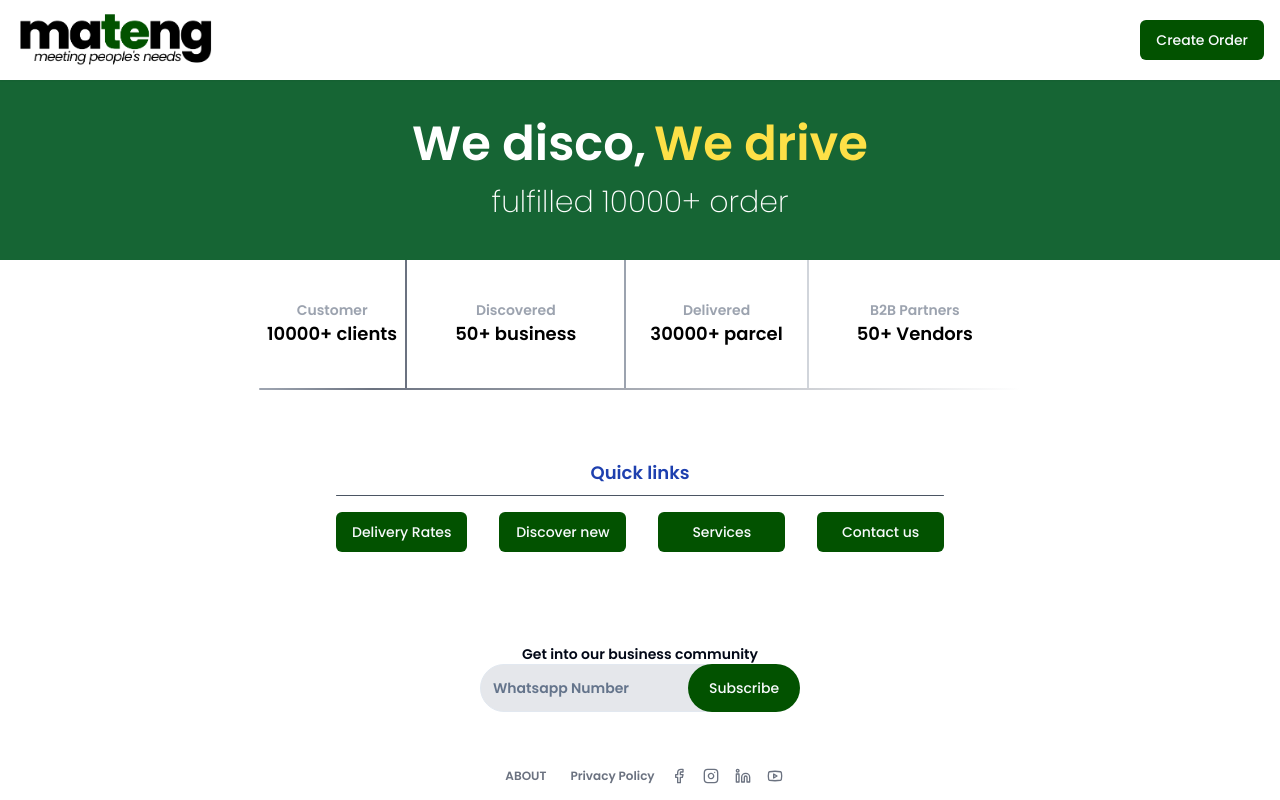
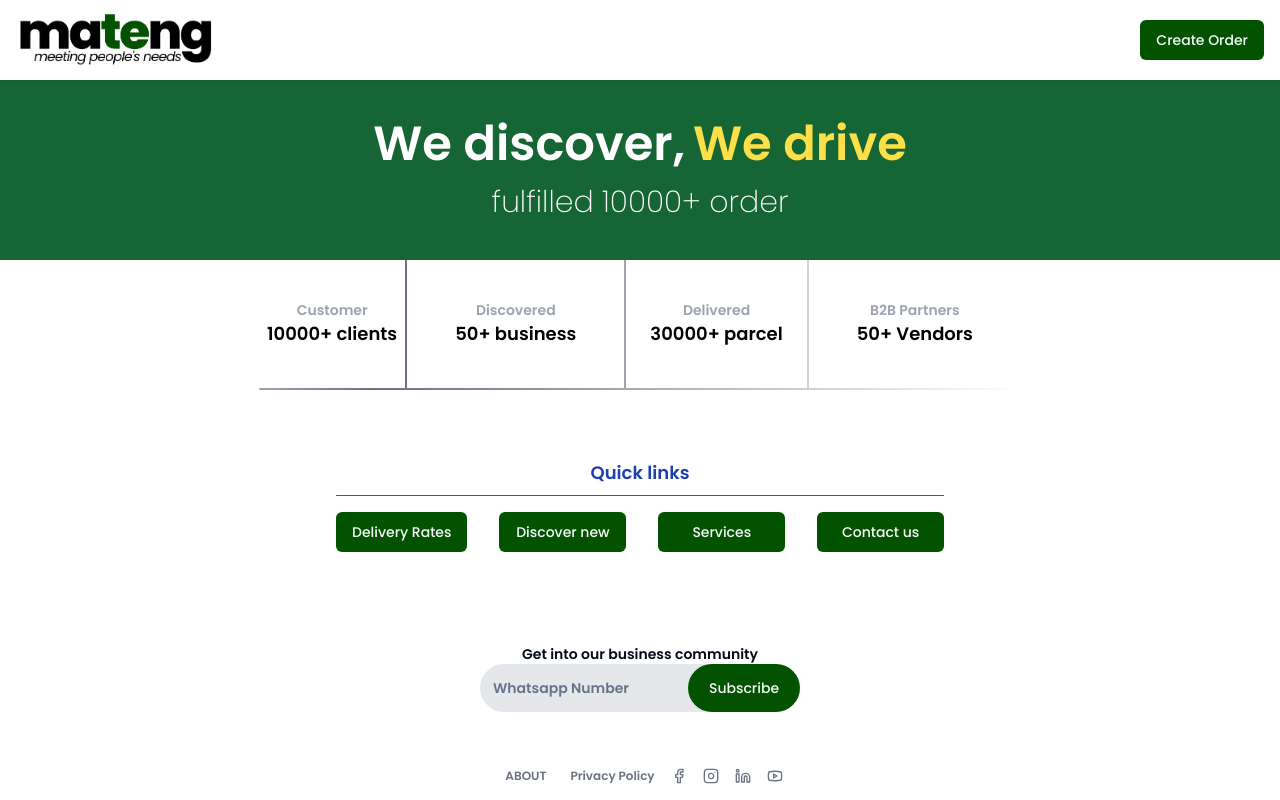
Before and after one commit to bonison01/mateng1, a Next.js app: page / in a window 1280 px wide. Built offline with nearby package versions, Linux system fonts and the light colour scheme.

Commit message:
Update main-section.tsx

```diff
--- a/app/(marketing)/_components/main-section.tsx
+++ b/app/(marketing)/_components/main-section.tsx
@@ -18,7 +18,7 @@ export function Main() {
               font.className
             )}
           >
-            <span >We disco</span><span className="hidden sm:inline-block">,</span><span className="text-yellow-300 sm:ml-2">We drive</span>
+            <span >We discover</span><span className="hidden sm:inline-block">,</span><span className="text-yellow-300 sm:ml-2">We drive</span>
           </h1>
           <h4
             className={cn("font-extralight text-lg sm:text-3xl", font.className)}
```
